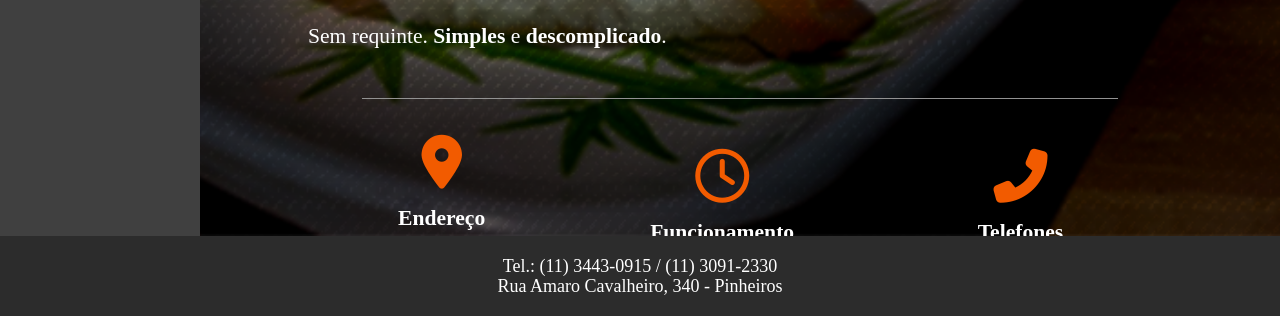
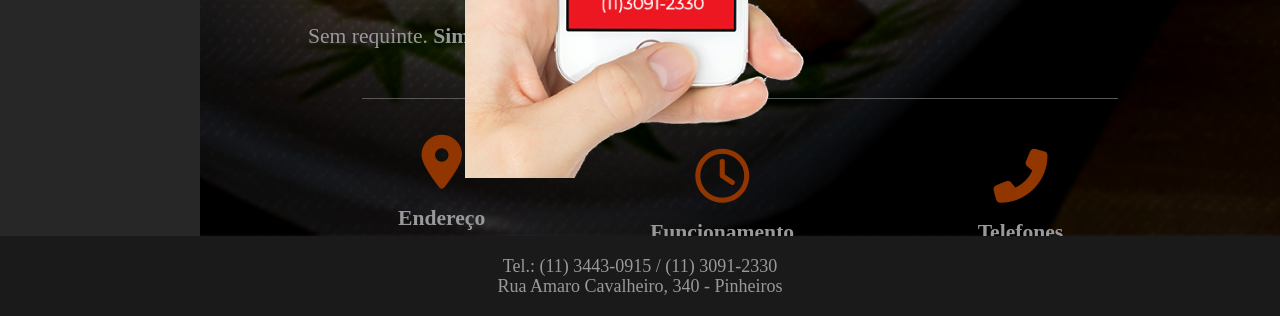
Before and after one commit to marina-saito/LosJappas-New-Website, a plain HTML site: page index.html in a window 1280 px wide. Shown: the part 484-800 px from the top of the page. Drawn offline with nearby package versions, Linux system fonts and the light colour scheme; a web font is replaced by a local one.

Commit message:
Added ifood pop-up

```diff
--- a/index.html
+++ b/index.html
@@ -23,13 +23,13 @@
 
 <body>
 
-  <!-- <div class="hover_bkgr_fricc">
+  <div class="hover_bkgr_fricc">
     <div class="janela">
       <div class="tela"></div>
       <div class="popupCloseButton">&times;</div>
     </div>
 
-  </div> -->
+  </div>
   <!--...................................................................-->
   <!--............................ HEADER ...............................-->
   <!--...................................................................-->
```
